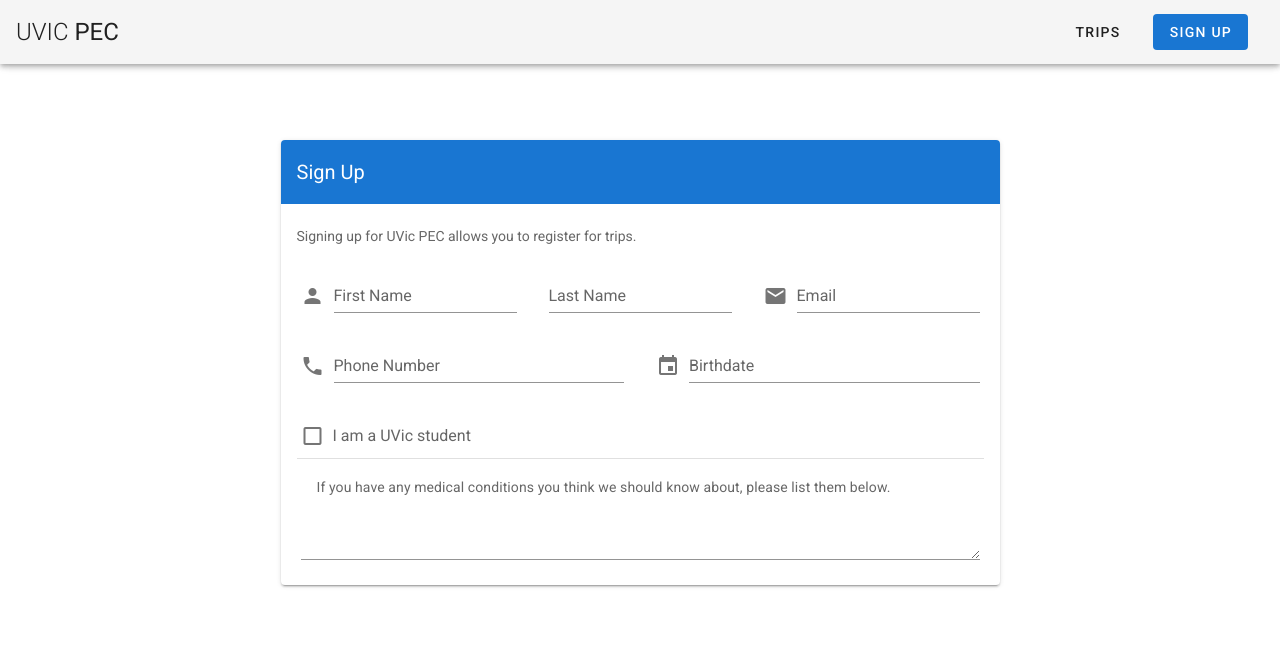
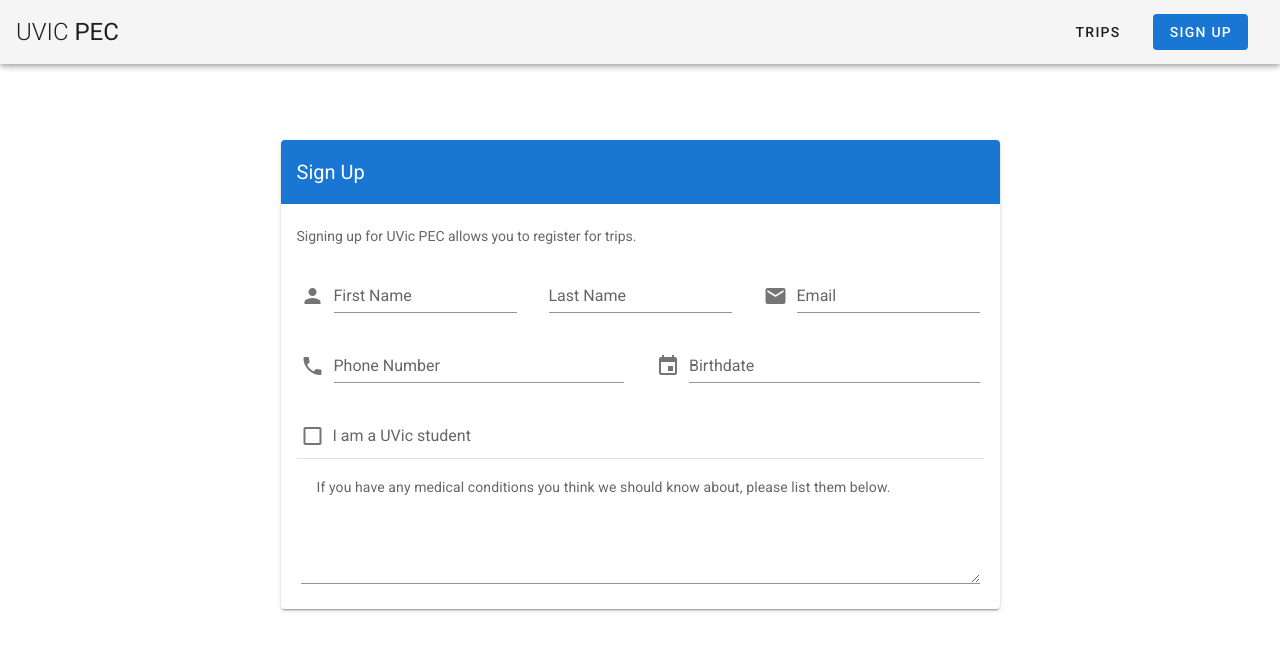
Before and after one commit to sam-warren/uvic-pec, a Vue app: page /signup in a window 1280 px wide. Shown: the top 650 px of the page. Built offline with nearby package versions, Linux system fonts and the light colour scheme; what vue-the-mask, vuefire would draw is missing.

Commit message:
Added material icons dependency

```diff
--- a/src/components/SignUpForm.vue
+++ b/src/components/SignUpForm.vue
@@ -46,7 +46,7 @@
               <v-layout row wrap>
                 <v-flex mx-4 mt-4>
                   <v-subheader>If you have any medical conditions you think we should know about, please list them below.</v-subheader>
-                  <v-textarea rows="1" v-model="medicalConditions"></v-textarea>
+                  <v-textarea rows="2" v-model="medicalConditions"></v-textarea>
                 </v-flex>
               </v-layout>
             </v-form>
```
Also changed, not shown: 1 other file (tests, documents, lock files or other folders).
